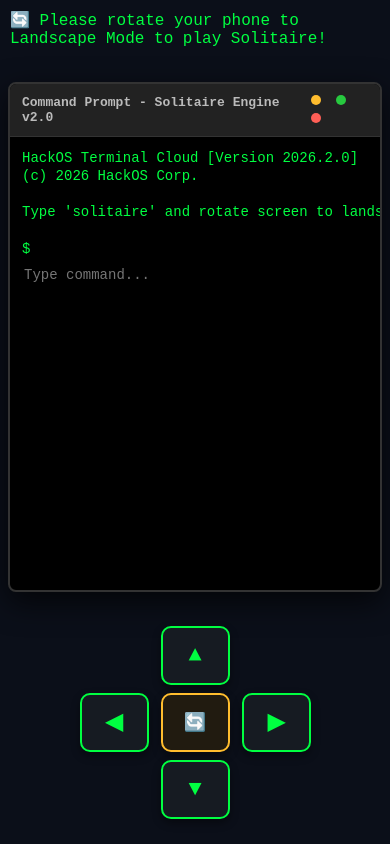
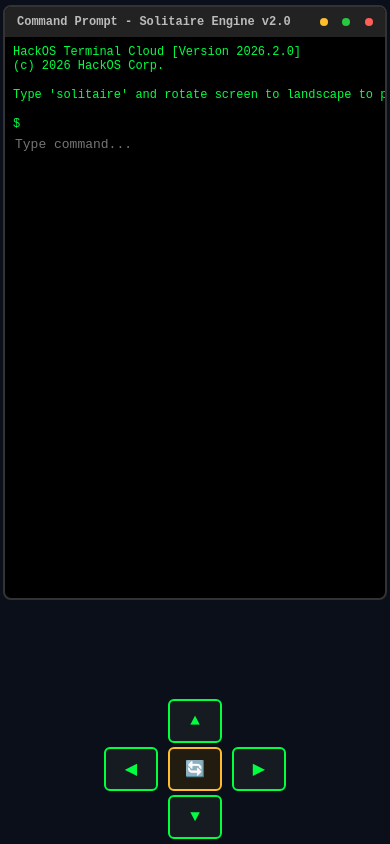
Before and after one commit to surya809526/Desktop, a website: page public/index.html in a window 390 px wide. Drawn offline with Linux system fonts and the light colour scheme.

Commit message:
Refactor CSS styles for layout and mobile controls
Adjusted styles for various elements including padding, font sizes, and button dimensions. Added landscape warning styles and modified mobile control visibility for Solitaire mode.

```diff
--- a/public/style.css
+++ b/public/style.css
@@ -1,10 +1,9 @@
-/* Overall Page Setup */
 body {
     background-color: #0b0f19;
     color: #00ff41;
     font-family: 'Courier New', Courier, monospace;
     margin: 0;
-    padding: 10px;
+    padding: 5px;
     display: flex;
     flex-direction: column;
     justify-content: space-between;
@@ -13,51 +12,35 @@ body {
     box-sizing: border-box;
 }
 
-/* 💻 Terminal Container - Making it Full Width on Mobile */
 .terminal-container {
     width: 100%;
-    max-width: 900px;
-    height: 60vh; /* Flexibly takes 60% of vertical screen */
+    max-width: 950px;
+    height: 70vh; /* Landscape mein screen space maximization */
     background-color: #000000;
     border: 2px solid #333;
     border-radius: 8px;
-    box-shadow: 0 10px 30px rgba(0,0,0,0.7);
     display: flex;
     flex-direction: column;
     overflow: hidden;
 }
 
-/* Title Bar Configuration */
 .title-bar {
     background-color: #222;
-    padding: 8px 12px;
+    padding: 6px 12px;
     display: flex;
     justify-content: space-between;
     align-items: center;
-    border-bottom: 1px solid #333;
 }
 
-.title {
-    color: #bbb;
-    font-size: 13px;
-    font-weight: bold;
-}
-
-.dot {
-    display: inline-block;
-    width: 10px;
-    height: 10px;
-    border-radius: 50%;
-    margin-left: 5px;
-}
+.title { color: #bbb; font-size: 12px; font-weight: bold; }
+.dot { display: inline-block; width: 8px; height: 8px; border-radius: 50%; margin-left: 5px; }
 .close { background-color: #ff5f56; }
 .min { background-color: #ffbd2e; }
 .max { background-color: #27c93f; }
 
-/* Terminal Screen Content Window */
 .terminal-body {
     flex: 1;
-    padding: 12px;
+    padding: 8px;
     overflow-y: auto;
     display: flex;
     flex-direction: column;
@@ -65,79 +48,30 @@ body {
 
 #output {
     margin: 0;
-    white-space: pre; /* Game board grid line height alignment ke liye critical */
-    word-wrap: normal;
-    color: #00ff41;
-    font-size: 14px;
-    line-height: 1.3;
+    white-space: pre;
+    font-size: 12px; /* Responsive compression font size for landscape column adjustments */
+    line-height: 1.2;
 }
 
-.input-line {
-    display: flex;
-    margin-top: 8px;
+.input-line { display: flex; margin-top: 5px; }
+#cmdInput {
+    flex: 1; background: transparent; border: none; color: #fff;
+    font-family: inherit; font-size: 13px; outline: none;
 }
 
-#cmdInput {
-    flex: 1;
-    background: transparent;
-    border: none;
-    color: #ffffff;
-    font-family: inherit;
-    font-size: 14px;
-    outline: none;
-    caret-color: #00ff41;
+.mobile-controls { display: flex; flex-direction: column; align-items: center; gap: 4px; }
+.row { display: flex; justify-content: center; gap: 10px; }
+.btn {
+    width: 50px; height: 40px; background-color: #161b22; border: 2px solid #00ff41;
+    color: #00ff41; border-radius: 6px; font-size: 16px; display: flex;
+    justify-content: center; align-items: center; user-select: none;
 }
+.btn:active { background-color: #00ff41; color: #000; }
+#restartBtn { border-color: #ffbd2e; color: #ffbd2e; background-color: #211b10; }
 
-/* 🎮 Mobile Gamepad Controller Grid (Strictly Center Aligned) */
-.mobile-controls {
-    display: flex;
-    flex-direction: column;
-    align-items: center;
-    margin-bottom: 15px;
-    gap: 8px;
-    width: 100%;
-}
+/* 🔄 Landscape Warning Trigger Manager CSS Styles */
+.landscape-warning { display: none; background: #ffbd2e; color: #000; width: 100%; text-align: center; padding: 5px; font-weight: bold; font-size: 14px; }
 
-.row {
-    display: flex;
-    justify-content: center;
-    gap: 12px;
-    width: 100%;
-}
-
-/* Individual D-Pad Control Buttons */
-.btn {
-    width: 65px;
-    height: 55px;
-    background-color: #161b22;
-    border: 2px solid #00ff41;
-    color: #00ff41;
-    border-radius: 10px;
-    font-size: 22px;
-    font-weight: bold;
-    display: flex;
-    justify-content: center;
-    align-items: center;
-    user-select: none;
-    box-shadow: 0 4px 8px rgba(0,0,0,0.4);
-    transition: all 0.1s ease;
-}
-
-/* Touch Active Feedback */
-.btn:active {
-    background-color: #00ff41;
-    color: #000000;
-    transform: scale(0.95);
-}
-
-/* Restart Button Custom Accent Rules */
-#restartBtn {
-    border-color: #ffbd2e;
-    color: #ffbd2e;
-    font-size: 18px;
-    background-color: #211b10;
-}
-#restartBtn:active {
-    background-color: #ffbd2e;
-    color: #000000;
-}
+/* Solitaire execution safety intercept rules */
+body.solitaire-active .mobile-controls { display: none !important; } /* Hide keys for Solitaire typewriter commands format */
+body.solitaire-active .terminal-container { height: 92vh; }
```
